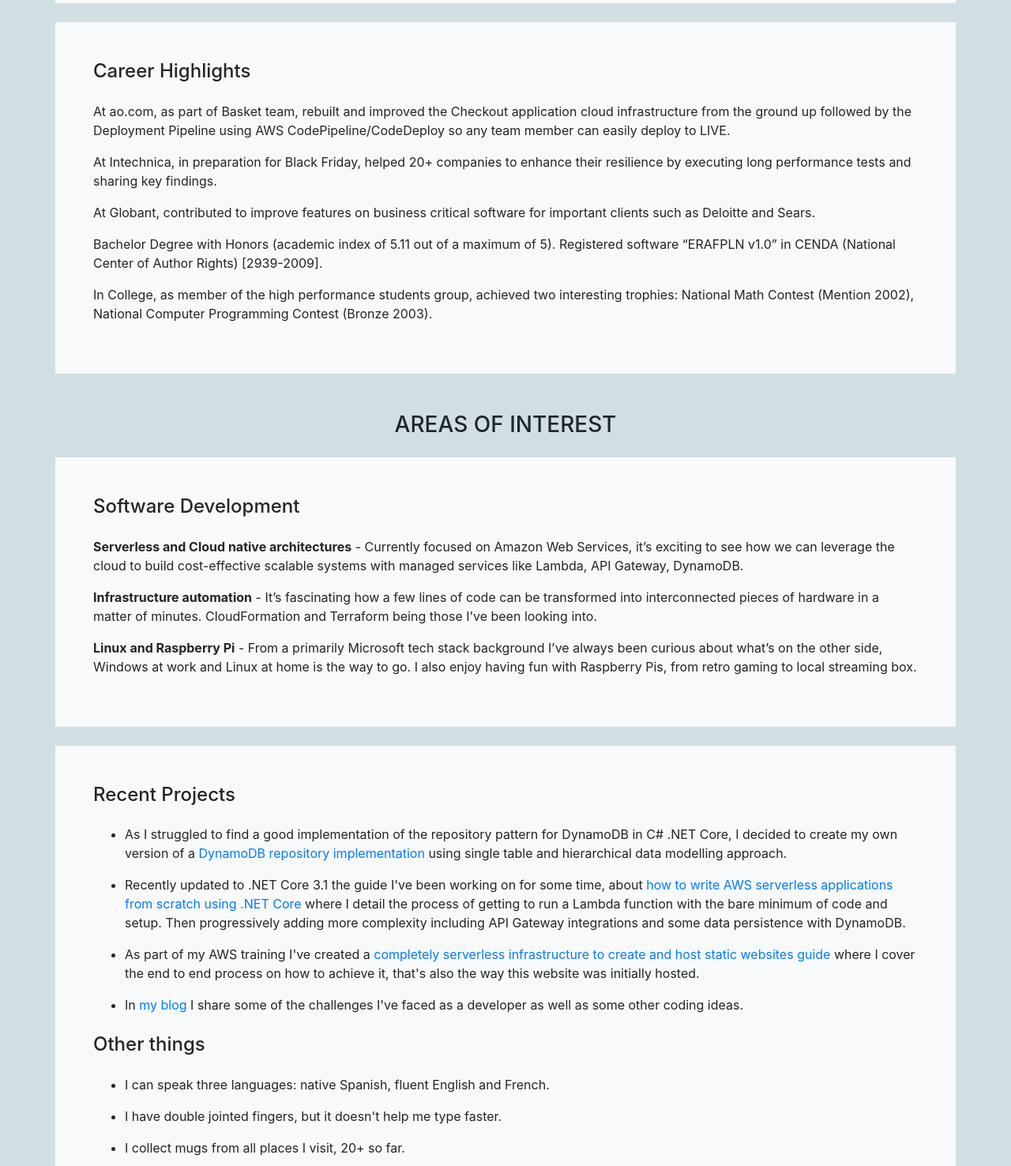
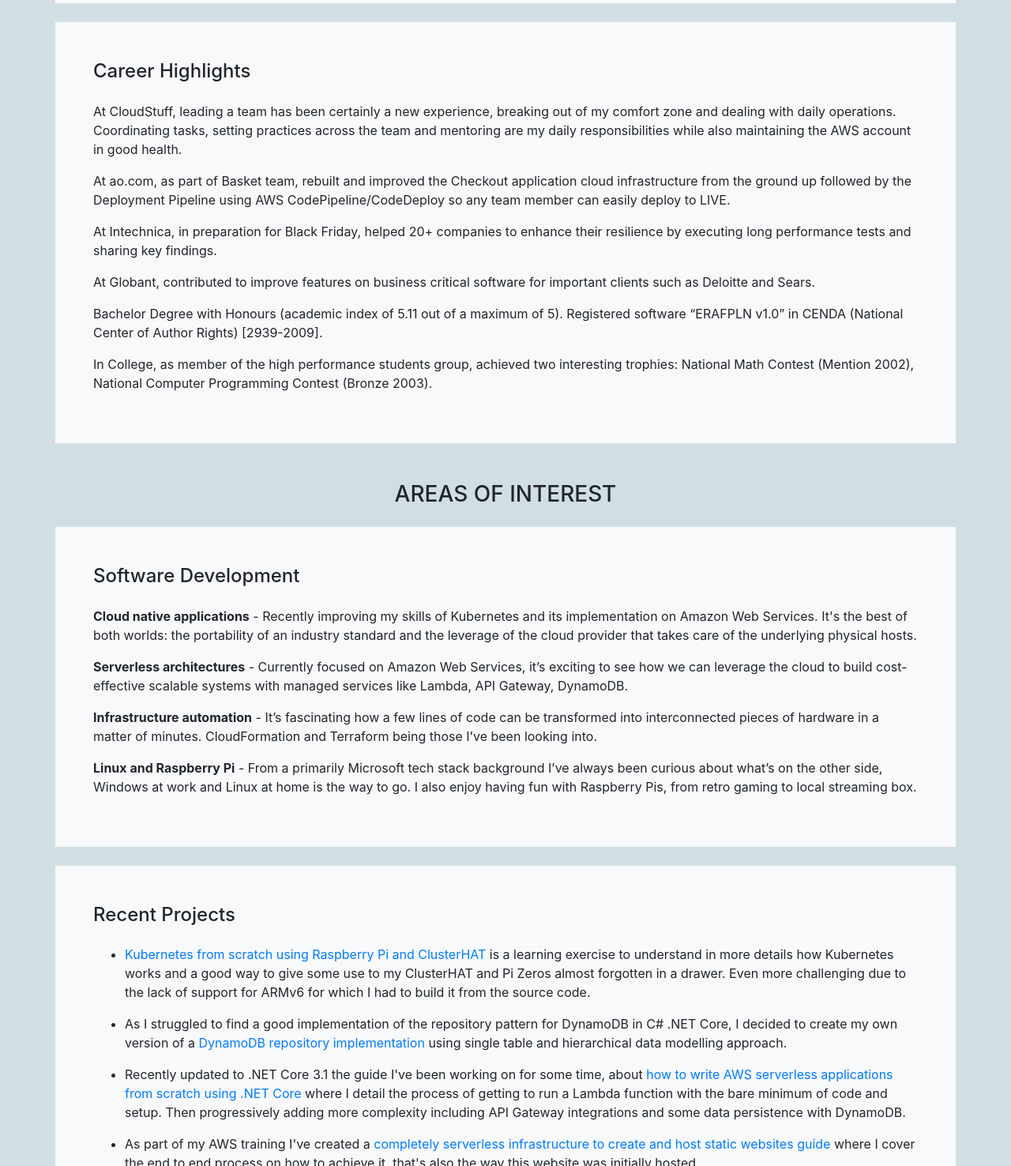
Before and after one commit to abelperezok/personal-website, a plain HTML site: page src/Website/index.html in a window 1280 px wide. Shown: the part 1140-2616 px from the top of the page at 79% size. Drawn offline with nearby package versions, Linux system fonts and the light colour scheme.

Commit message:
Updated with more recent information

```diff
--- a/src/Website/index.html
+++ b/src/Website/index.html
@@ -95,7 +95,7 @@
                         to follow their evolution to the most recent versions including .NET Core as well as working in a wide range of technologies.
                     </p>
                     <p>
-                        Over the last 3 years, my interest in Cloud technologies and DevOps culture has significantly increased to the point of actively
+                        Over the last 4 years, my interest in Cloud technologies and DevOps culture has significantly increased to the point of actively
                         participating in redesigning the infrastructure and becoming the go to person in my team regarding AWS tasks. I actively
                         encourage infrastructure as code and tasks automation to eliminate human error wherever possible.
                     </p>
@@ -119,6 +119,11 @@
                 <div class="col p-5 bg-light">
                     <h3 class="h4 pb-3">Career Highlights</h3>
                     <p>
+                        At CloudStuff, leading a team has been certainly a new experience, breaking out of my comfort zone and dealing with daily operations.
+                        Coordinating tasks, setting practices across the team and mentoring are my daily responsibilities while also maintaining the AWS
+                        account in good health.
+                    </p>
+                    <p>
                         At ao.com, as part of Basket team, rebuilt and improved the Checkout application cloud infrastructure from the ground up
                         followed by the Deployment Pipeline using AWS CodePipeline/CodeDeploy so any team member can easily deploy to LIVE.
                     </p>
@@ -130,7 +135,7 @@
                         At Globant, contributed to improve features on business critical software for important clients such as Deloitte and Sears.
                     </p>
                     <p>
-                        Bachelor Degree with Honors (academic index of 5.11 out of a maximum of 5). Registered software “ERAFPLN v1.0” in CENDA (National
+                        Bachelor Degree with Honours (academic index of 5.11 out of a maximum of 5). Registered software “ERAFPLN v1.0” in CENDA (National
                         Center of Author Rights) [2939-2009].
                     </p>
                     <p>
@@ -153,7 +158,12 @@
                 <div class="col p-5 bg-light">
                     <h3 class="h4 pb-3">Software Development</h3>
                     <p>
-                        <strong>Serverless and Cloud native architectures</strong> - Currently focused on Amazon Web Services,
+                        <strong>Cloud native applications</strong> - Recently improving my skills of Kubernetes and its implementation
+                        on Amazon Web Services. It's the best of both worlds: the portability of an industry standard and the leverage of
+                        the cloud provider that takes care of the underlying physical hosts.
+                    </p>
+                    <p>
+                        <strong>Serverless architectures</strong> - Currently focused on Amazon Web Services,
                         it’s exciting to see how we can leverage the cloud to build cost-effective scalable systems with
                         managed services like Lambda, API Gateway, DynamoDB.
                     </p>
@@ -173,6 +183,14 @@
                 <div class="col p-5 bg-light">
                     <h3 class="h4 pb-2">Recent Projects</h3>
                     <ul class="">
+                        <li class="py-2">
+                            <a href="https://github.com/abelperezok/kubernetes-raspberry-pi-cluster-hat" target="_blank">
+                                Kubernetes from scratch using Raspberry Pi and ClusterHAT
+                            </a>
+                            is a learning exercise to understand in more details how Kubernetes works and a good way to give some
+                            use to my ClusterHAT and Pi Zeros almost forgotten in a drawer. Even more challenging due to the
+                            lack of support for ARMv6 for which I had to build it from the source code.
+                        </li>
                         <li class="py-2">
                             As I struggled to find a good implementation of the repository pattern for DynamoDB in C# .NET Core,
                             I decided to create my own version of a
```
